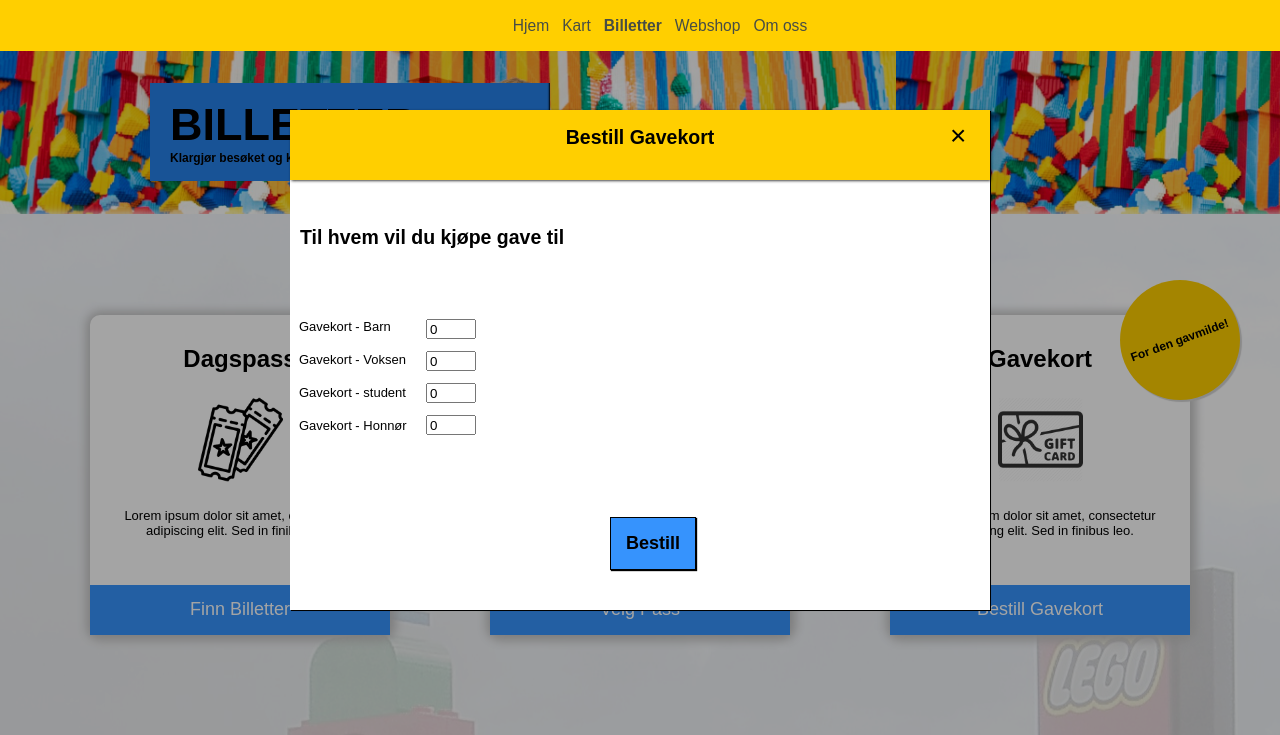
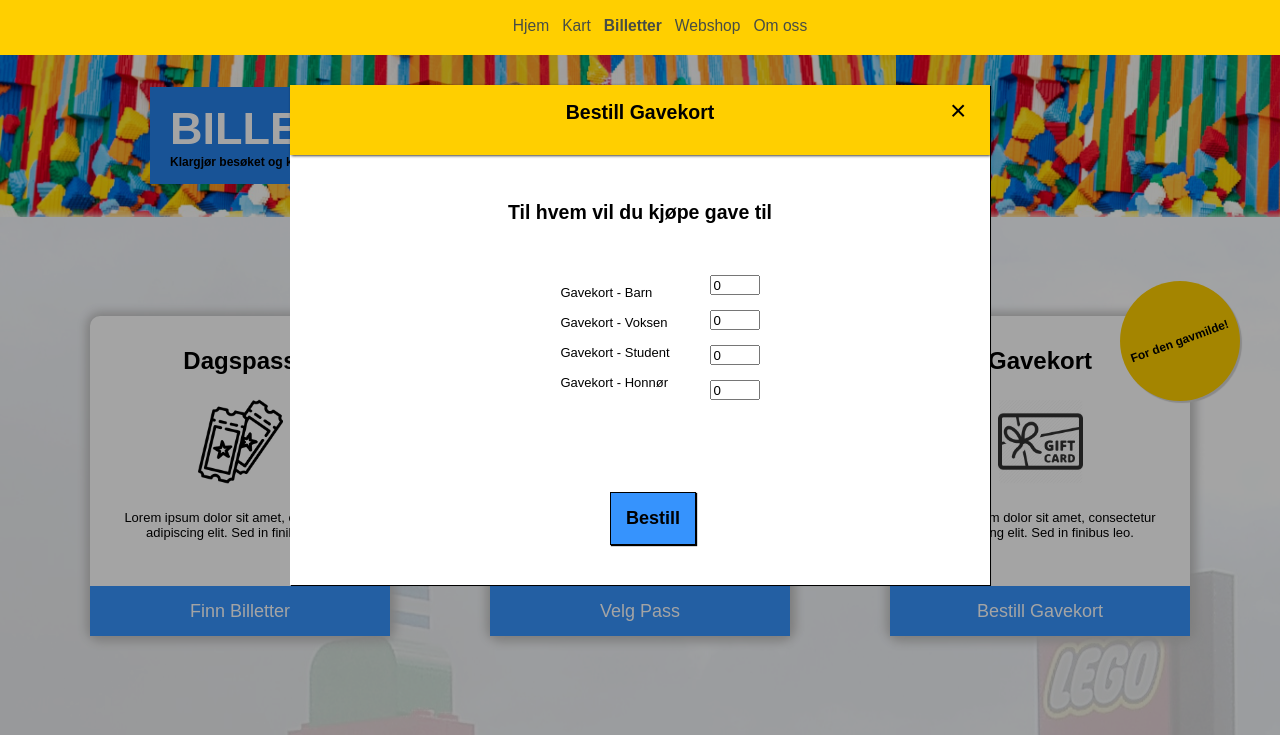
Before and after one commit to Kristiania-EDU/PRO105_Eksamen, a plain HTML site: page tickets.html in a window 1280 px wide. Both pictures are taken after a click on the link "Bestill Gavekort". Shown: the part 65-800 px from the top of the page. Drawn offline with Linux system fonts and the light colour scheme.

Commit message:
ticketschanges

```diff
--- a/css/tickets.css
+++ b/css/tickets.css
@@ -5,7 +5,14 @@
     font-weight: normal;
     font-style: normal;
 }
+ul {
+    list-style: none;
+    margin-top: 20px;
+}
+li {
+    margin-bottom: 15px;
 
+}
 .container {
     width: 100%;
     height: 100%;
@@ -23,7 +30,6 @@
     position: relative;
     width: 100%;
     height: 250px;
-    background-color: rgba(0, 0, 255, 0.897);
     display: flex;
     align-items: center;
     background-image: url(/images/Tickets/BannerImg.jpg);
@@ -49,7 +55,7 @@
 #headerTitle {
     font-family: sans-serif;
     font-weight: bold;
-    color: rgb(0, 0, 0);
+    color: rgb(255, 255, 255);
     font-size: 45px;
     border-radius: 15px;
     margin: 0;
@@ -203,32 +209,29 @@
     background-color: white;
     box-shadow: .5px .5px .5px black;
     display: flex;
-    align-content: center;
+    flex-direction: row;
+    z-index: +1;
+    align-items: center;
     justify-content: center;
-    margin-top: 50px;
-    flex-direction: column;
-    z-index: +1;
 
 }
+
 .titleBox {
+    position: absolute;
     top: 0px;
     width: 700px;
     height: 70px;
     background-color: #FFCF00;
-    position: absolute;
     display: flex;
+    padding-bottom: 1px;
     justify-content: center;
     align-content: center;
     box-shadow: .5px .5px 3px black;
 }
 
-.popupTitle {
-    position: absolute;
-
-}
 
 #popup1:target {
-    visibility: visible;
+  visibility: visible;
 }
 #popup2:target {
     visibility: visible;
@@ -251,35 +254,29 @@
 }
 
 
+
 .quantity {
     height: 20px;
     width: 50px;
-    position: relative;
-    display: inline;
-    left: 130px;
-    margin: 6px;
-    bottom: 49px;
 }
 
-.labelName{
-    position: relative;
-    display: inline;
-    margin: 9px;
-    top: 80px;
-}
+
 
 .popupHead {
     font-family: sans-serif;
     font-weight: bold;
     position: absolute;
     top: 100px;
-    left: 10px;
+    display: flex;
+    align-self: center;
+
 }
 
 .dateSelection {
     position:absolute;
-    top: 150px;
-    left: 10px;
+    top: 160px;
+    display: flex;
+    align-self: center;
 
 }
 .popBuyBtn {
--- a/tickets.html
+++ b/tickets.html
@@ -91,14 +91,22 @@
             <a class="closePopup" href="#">&times;</a>
             <h2 class=popupHead>Når vil du besøke oss?</h2>
             <input class="dateSelection" type="date">
-            <label class="labelName" id="labelNameChild" for="child">Barnebillett</label>
-            <label class="labelName" id="labelNameAdult" for="adult">Voksenbillett</label>
-            <label class="labelName" id="labelNameStudent" for="student">Studentbillett</label>
-            <label class="labelName" id="labelNameSenior" for="senior">Honnørbillett</label>
-            <input type="number" class="quantity" id="child" name="child" min="0" max="100" step="1" value="0">
-            <input type="number" class="quantity" id="adult" name="adult" min="0" max="100" step="1" value="0">
-            <input type="number" class="quantity" id="student" name="student" min="0" max="100" step="1" value="0">
-            <input type="number" class="quantity" id="senior" name="senior" min="0" max="100" step="1" value="0">
+            <div class="labelBox">
+                <ul>
+                    <li>Dagspass - Barn</li>
+                    <li>Dagspass - Voksen</li>
+                    <li>Dagspass - Student</li>
+                    <li>Dagspass - Honnør</li>
+                </ul>
+            </div>
+            <div class="inputBox">
+                <ul>
+                   <li><input type="number" class="quantity" id="child" name="child" min="0" max="100" step="1" value="0"></li>
+                    <li><input type="number" class="quantity" id="adult" name="adult" min="0" max="100" step="1" value="0"></li>
+                    <li><input type="number" class="quantity" id="student" name="student" min="0" max="100" step="1" value="0"></li>
+                    <li><input type="number" class="quantity" id="senior" name="senior" min="0" max="100" step="1" value="0"></li>
+                </ul>
+            </div>
             <a class="popBuyBtn" href="#thanks">Bestill</a>
         </div>
     </div>
@@ -109,14 +117,22 @@
             </div>
             <a class="closePopup" href="#">&times;</a>
             <h2 class=popupHead>Hvem trenger pass?</h2>
-            <label class="labelName" id="labelNameChild" for="child">Sesongkort - Barn</label>
-            <label class="labelName" id="labelNameAdult" for="adult">Sesongkort - Voksen</label>
-            <label class="labelName" id="labelNameStudent" for="student">Sesongkort - student</label>
-            <label class="labelName" id="labelNameSenior" for="senior">Sesongkort - Honnør</label>
-            <input type="number" class="quantity" id="child" name="child" min="0" max="100" step="1" value="0">
-            <input type="number" class="quantity" id="adult" name="adult" min="0" max="100" step="1" value="0">
-            <input type="number" class="quantity" id="student" name="student" min="0" max="100" step="1" value="0">
-            <input type="number" class="quantity" id="senior" name="senior" min="0" max="100" step="1" value="0">
+            <div class="labelBox">
+                <ul>
+                    <li>Sesongkort - Barn</li>
+                    <li>Sesongkort - Voksen</li>
+                    <li>Sesongkort - Student</li>
+                    <li>Sesongkort - Honnør</li>
+                </ul>
+            </div>
+            <div class="inputBox">
+                <ul>
+                   <li><input type="number" class="quantity" id="child" name="child" min="0" max="100" step="1" value="0"></li>
+                    <li><input type="number" class="quantity" id="adult" name="adult" min="0" max="100" step="1" value="0"></li>
+                    <li><input type="number" class="quantity" id="student" name="student" min="0" max="100" step="1" value="0"></li>
+                    <li><input type="number" class="quantity" id="senior" name="senior" min="0" max="100" step="1" value="0"></li>
+                </ul>
+            </div>
             <a class="popBuyBtn" href="#thanks">Bestill</a>
         </div>
     </div>
@@ -127,14 +143,22 @@
             </div>
             <a class="closePopup" href="#">&times;</a>
             <h2 class=popupHead>Til hvem vil du kjøpe gave til</h2>
-            <label class="labelName" id="labelNameChild" for="child">Gavekort - Barn</label>
-            <label class="labelName" id="labelNameAdult" for="adult">Gavekort - Voksen</label>
-            <label class="labelName" id="labelNameStudent" for="student">Gavekort - student</label>
-            <label class="labelName" id="labelNameSenior" for="senior">Gavekort - Honnør</label>
-            <input type="number" class="quantity" id="child" name="child" min="0" max="100" step="1" value="0">
-            <input type="number" class="quantity" id="adult" name="adult" min="0" max="100" step="1" value="0">
-            <input type="number" class="quantity" id="student" name="student" min="0" max="100" step="1" value="0">
-            <input type="number" class="quantity" id="senior" name="senior" min="0" max="100" step="1" value="0">
+            <div class="labelBox">
+                <ul>
+                    <li>Gavekort - Barn</li>
+                    <li>Gavekort - Voksen</li>
+                    <li>Gavekort - Student</li>
+                    <li>Gavekort - Honnør</li>
+                </ul>
+            </div>
+            <div class="inputBox">
+                <ul>
+                   <li><input type="number" class="quantity" id="child" name="child" min="0" max="100" step="1" value="0"></li>
+                    <li><input type="number" class="quantity" id="adult" name="adult" min="0" max="100" step="1" value="0"></li>
+                    <li><input type="number" class="quantity" id="student" name="student" min="0" max="100" step="1" value="0"></li>
+                    <li><input type="number" class="quantity" id="senior" name="senior" min="0" max="100" step="1" value="0"></li>
+                </ul>
+            </div>
             <a class="popBuyBtn" href="#thanks">Bestill</a>
         </div>
     </div>
```
